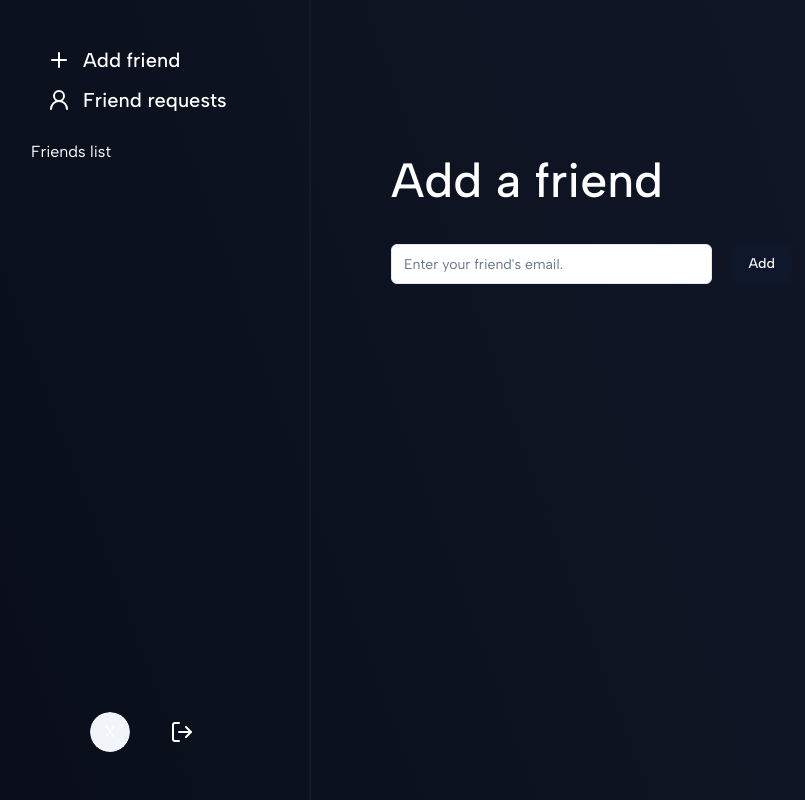
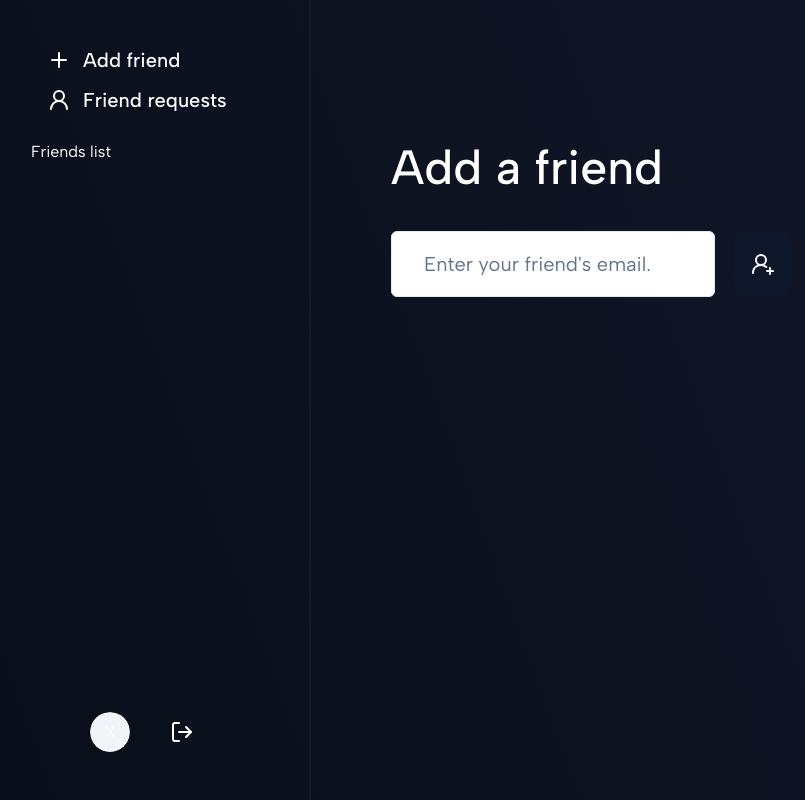
Before and after one commit to Ayush-Singh24/WhisperWire-FE, a Next.js app: page /add in a window 1280 px wide. Shown: the whole page, without its empty margins (9-814 px from the left). Built offline with nearby package versions, Linux system fonts and the light colour scheme; no server answers.

Commit message:
ui: few changes in add friends page

```diff
--- a/src/app/(protected)/add/page.tsx
+++ b/src/app/(protected)/add/page.tsx
@@ -13,6 +13,7 @@ import {
 import { Input } from "@/components/ui/input";
 import { FriendRequestSchema } from "@/schemas";
 import { zodResolver } from "@hookform/resolvers/zod";
+import { UserRoundPlus } from "lucide-react";
 import { useForm } from "react-hook-form";
 import { z } from "zod";
 export default function AddFriend() {
@@ -41,12 +42,15 @@ export default function AddFriend() {
                 <FormLabel className="text-5xl">Add a friend</FormLabel>
                 <div>
                   <FormControl>
-                    <div className="flex gap-5 w-full">
+                    <div className="flex gap-5 w-full items-center">
                       <Input
+                        className="text-xl p-8"
                         placeholder="Enter your friend's email."
                         {...field}
                       />
-                      <Button type="submit">Add</Button>
+                      <Button type="submit" className="text-3xl py-8">
+                        <UserRoundPlus />
+                      </Button>
                     </div>
                   </FormControl>
                   <FormMessage />
@@ -59,3 +63,4 @@ export default function AddFriend() {
     </section>
   );
 }
+//TODO: search friends
```
